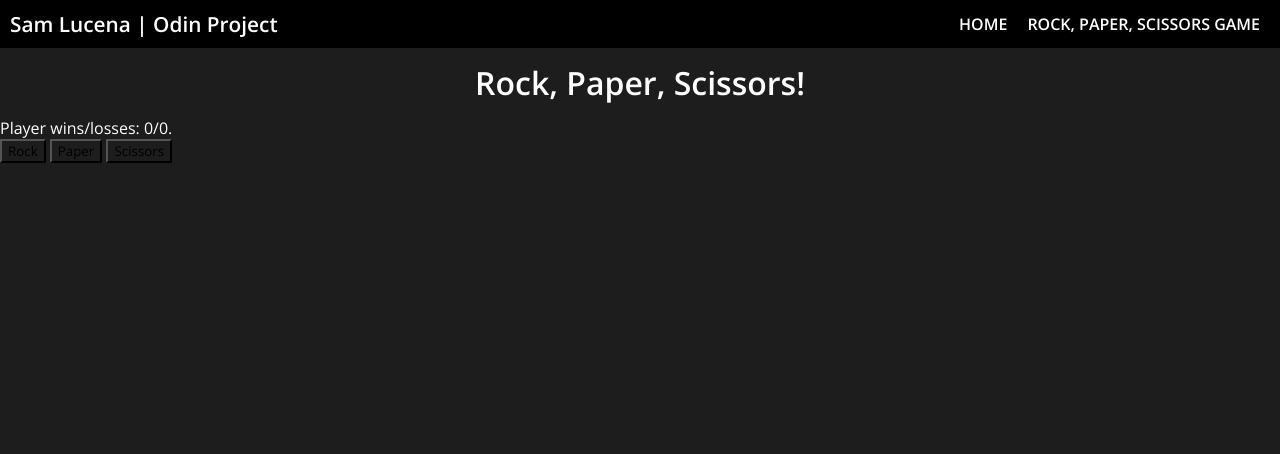
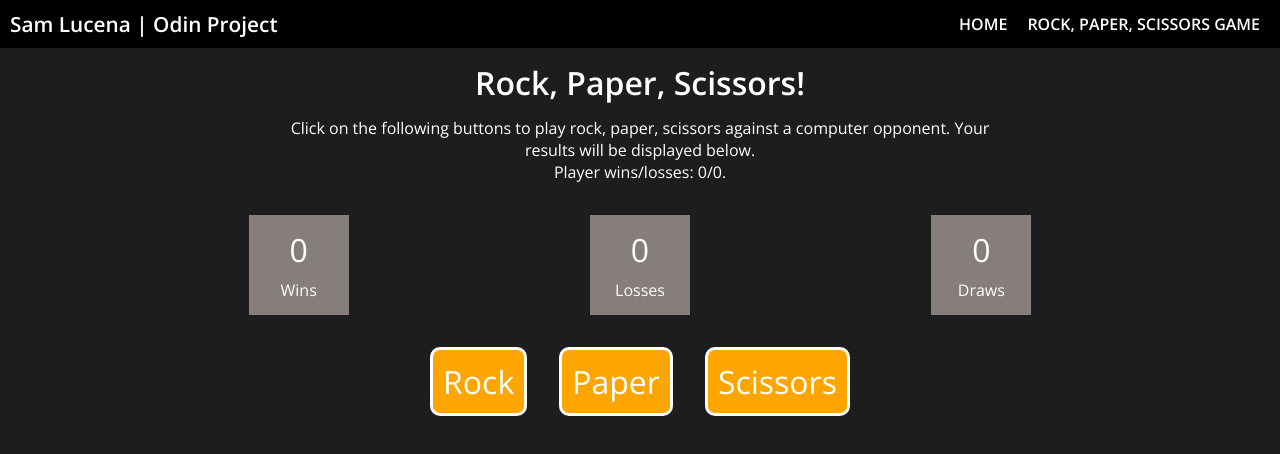
Before and after one commit to lucenas/odin-project, a plain HTML site: page foundations/rps.html in a window 1280 px wide. Drawn offline with nearby package versions, Linux system fonts and the light colour scheme.

Commit message:
rps: improve button design
Buttons and score counters have been improved to look better with the
new design.

```diff
--- a/foundations/css/style.css
+++ b/foundations/css/style.css
@@ -3,13 +3,15 @@
     --highlight-one: #ffa500;
     --highlight-two: #8BBF9F;
     --highlight-three: #857E7B;
-    color: white;
+
+    --text-block-width: 700px;
 }
 
 * {
     font-family: 'Open Sans', sans-serif;
     background-color: var(--page-background);
     margin: 0;
+    color: white;
 }
 
 #page-header {
@@ -56,6 +58,64 @@ h1 {
     font-weight: 600;
 }
 
-@media only screen and (min-width: 850px) {
+p {
+    text-align: center;
+    background-color: inherit;
+}
 
+#rps-game {
+    display: flex;
+    flex-flow: column nowrap;
 }
+
+#rps-game #score-container {
+    display: flex;
+    flex-flow: row nowrap;
+    justify-content: space-around;
+
+    width: 80%;
+    margin: 2em auto;
+}
+
+#rps-game #score-container div {
+    display: flex;
+    flex-flow: column nowrap;
+
+    background-color: var(--highlight-three);
+    width: 100px;
+    height: 80px;
+    padding: 10px 0;
+}
+
+#score {
+    font-size: 2em;
+}
+
+#rps-buttons {
+    display: flex;
+    flex-flow: row nowrap;
+    justify-content: center;
+
+    width: 100%;
+}
+
+#rps-buttons button {
+    background-color: var(--highlight-one);
+    margin: 0 0.5em;
+    padding: 10px;
+    border-radius: 10px;
+    border: 3px solid white;
+    font-size: 2em;
+}
+
+#rps-buttons button:hover {
+    background-color: white;
+    color: black;
+}
+
+@media only screen and (min-width: 700px) {
+    p {
+        max-width: 700px;
+        margin: auto;
+    }
+}
--- a/foundations/rps.html
+++ b/foundations/rps.html
@@ -1,17 +1,20 @@
 <!DOCTYPE html>
 <html lang="en">
   <head>
-    <meta charset="UTF-8">
-    <meta http-equiv="X-UA-Compatible" content="IE=edge">
-    <meta name="viewport" content="width=device-width, initial-scale=1.0">
+    <meta charset="UTF-8" />
+    <meta http-equiv="X-UA-Compatible" content="IE=edge" />
+    <meta name="viewport" content="width=device-width, initial-scale=1.0" />
 
     <!-- Open Sans Font -->
-    <link rel="preconnect" href="https://fonts.googleapis.com">
-    <link rel="preconnect" href="https://fonts.gstatic.com" crossorigin>
-    <link href="https://fonts.googleapis.com/css2?family=Open+Sans:wght@400;600&display=swap" rel="stylesheet">
+    <link rel="preconnect" href="https://fonts.googleapis.com" />
+    <link rel="preconnect" href="https://fonts.gstatic.com" crossorigin />
+    <link
+      href="https://fonts.googleapis.com/css2?family=Open+Sans:wght@400;600&display=swap"
+      rel="stylesheet"
+    />
 
     <!-- Local files -->
-    <link rel="stylesheet" href="css/style.css">
+    <link rel="stylesheet" href="css/style.css" />
     <script src="js/script.js" defer></script>
     <script src="js/rps-ui.js" defer></script>
 
@@ -27,10 +30,33 @@
     </header>
 
     <h1>Rock, Paper, Scissors!</h1>
+    <p>
+      Click on the following buttons to play rock, paper, scissors against a
+      computer opponent. Your results will be displayed below.
+    </p>
     <div id="rps-game">
+      <div id="score-container">
+        <div id="wins">
+          <p id="score">0</p>
+          <p>Wins</p>
+        </div>
+        <div id="losses">
+          <p id="score">0</p>
+          <p>Losses</p>
+        </div>
+        <div id="draws">
+          <p id="score">0</p>
+          <p>Draws</p>
+        </div>
+      </div>
+
+      <div id="rps-buttons">
         <button id="rock">Rock</button>
         <button id="paper">Paper</button>
         <button id="scissors">Scissors</button>
       </div>
+
+      <div id="rps-game-list"></div>
+    </div>
   </body>
 </html>
```
Lines whose indentation alone changed are shown as unchanged.
